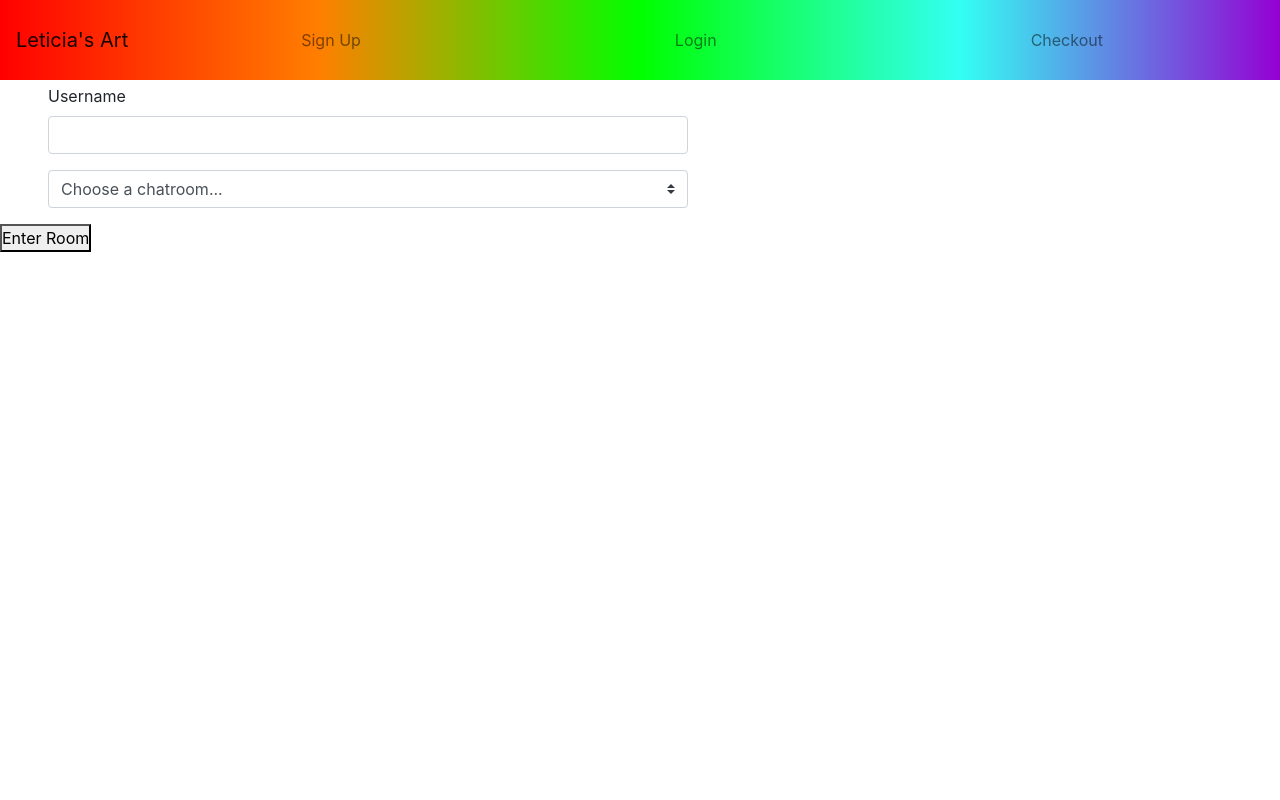
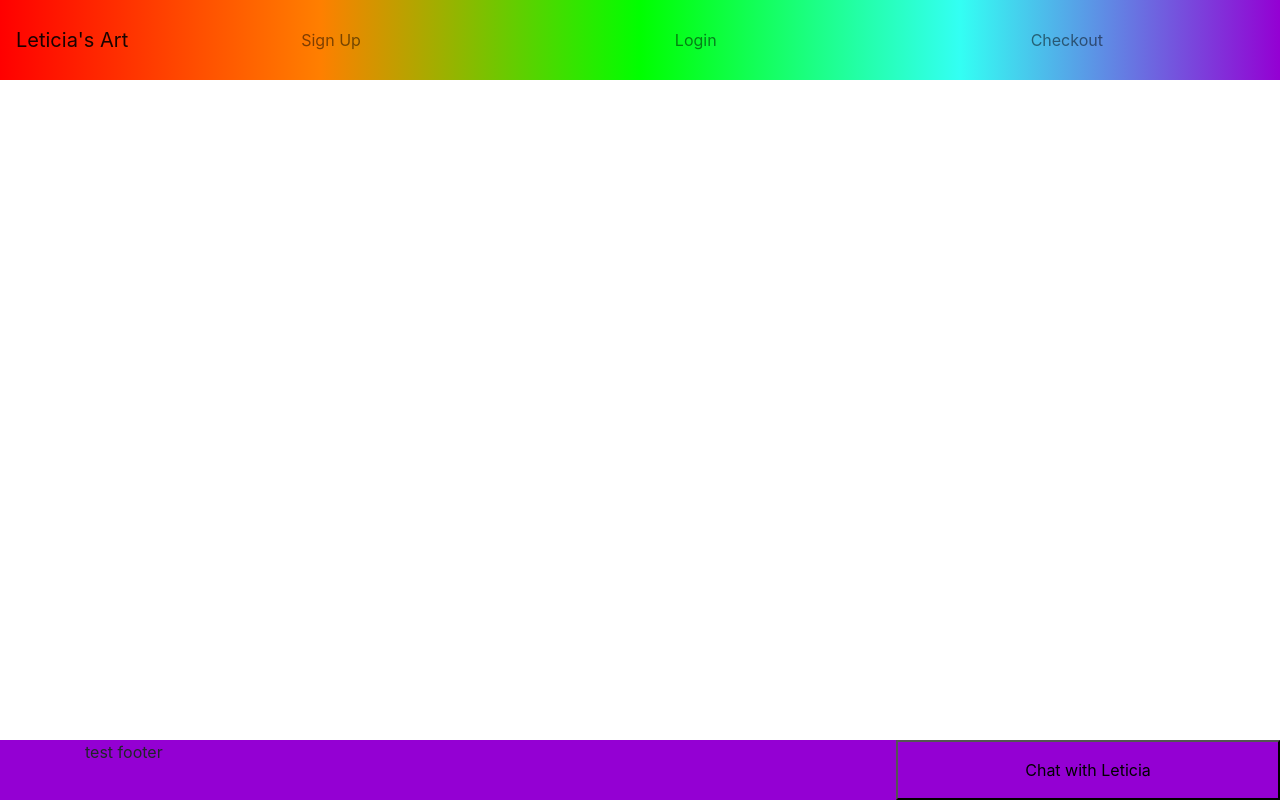
Before and after one commit to jojo157/Delightful-Penguins, a Django app: page / in a window 1280 px wide. Run offline with Django 3.2, Linux system fonts and the light colour scheme; some libraries are stand-ins or nearby versions.

Commit message:
added footer to base template with collapsible button for chat facility across all pages

```diff
--- a/chat/views.py
+++ b/chat/views.py
@@ -5,7 +5,7 @@ from chat.models import Room, Message
 
 
 def home(request):
-    return render(request, 'chatLogin.html')
+    return render(request, 'home.html')
 
 
 def chat(request, room):
--- a/static/css/base.css
+++ b/static/css/base.css
@@ -1,6 +1,10 @@
 *{
     margin:0;
     padding:0;
+}
+
+body{
+    min-height: 100vh;
 }
 
 /* Navbar */
@@ -9,3 +13,35 @@
     height: 80px;
     background-image: linear-gradient(to right, #FF0000, #FF7F00, #00FF00, #33FFF3, #9400D3);
 }
+
+/* footer*/
+.footer{
+    position: absolute;
+    bottom: 0;
+    width: 100%;
+    height: 60px;
+    background-color: #9400D3;
+}
+
+/* chat box */
+.chat-box-form{
+    position: absolute;
+    bottom: 60px;
+    right:0;
+    z-index:22;
+    background-color: #33FFF3;
+    width:40%;
+    height: 300px;
+    overflow-y: auto;
+}
+
+
+    .button-chat{
+    position: absolute;
+    bottom: 0;
+    right:0;
+    z-index:20;
+    width:30%;
+    height: 60px;
+    background-color: #9400D3;
+}
--- a/templates/base.html
+++ b/templates/base.html
@@ -84,6 +84,28 @@
     {% block content %}
     {% endblock %}
 
+
+
+    <div class="chat-box-form collapse" id="collapseChat">
+        <div>
+            <p>This is where chat messages will go </p>
+        </div>
+        <form class="start-chat-form" action="#" method="POST">
+            {% csrf_token %}
+            <div class="form-group row w-50 mt-1 ml-1">
+                <textarea class="col-12" name="message" placeholder="Your Message"></textarea>
+            </div>
+            <button type="submit-button" class="mt-1 ml1"> Submit Message</button>
+        </form>
+    </div>
+
+    <footer class="footer">
+        <button type="button" class="mt-1 ml1 button-chat" data-toggle="collapse" data-target="#collapseChat" aria-expanded="false" aria-controls="collapseChat"> Chat with Leticia</button>
+        <div class="container">
+            <p>test footer</p>
+        </div>
+    </footer>
+
     {% block postloadjs %}
     {% endblock %}
 </body>
--- /dev/null
+++ b/templates/home.html
@@ -0,0 +1,6 @@
+{% extends "base.html" %}
+{% load static %}
+
+{% block content %}
+
+{% endblock %}
```
Also changed, not shown: static/chat.js (added), 1 other file.
